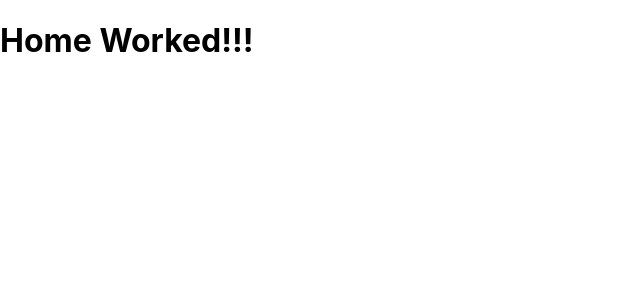
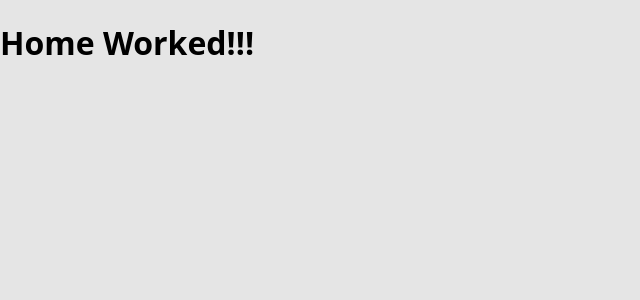
Before and after one commit to hov001/top-dashboard, a Next.js app: page / in a window 1280 px wide. Shown: the top 300 px of the page, without its empty margins (0-640 px from the left). Built offline with nearby package versions, Linux system fonts and the light colour scheme.

Commit message:
feat: added font and basic colors

```diff
--- a/pages/_document.tsx
+++ b/pages/_document.tsx
@@ -23,6 +23,16 @@
           <meta name="viewport" content="width=device-width, initial-scale=1" />
           <link rel="icon" type="image/png" href="/favicon.png" />
           <link rel="apple-touch-icon" href="/favicon.png" />
+          <link rel="preconnect" href="https://fonts.googleapis.com" />
+          <link
+            rel="preconnect"
+            href="https://fonts.gstatic.com"
+            crossOrigin="true"
+          />
+          <link
+            href="https://fonts.googleapis.com/css2?family=Noto+Sans+KR:wght@300;400;500;700&family=Nunito:ital,wght@0,200;0,300;0,400;0,500;0,600;0,700;0,800;0,900;1,200;1,300;1,400;1,500;1,600;1,700;1,800;1,900&family=Poppins:ital,wght@0,100;0,200;0,300;0,400;0,500;0,600;0,700;0,800;0,900;1,100;1,200;1,300;1,400;1,500;1,600;1,700;1,800;1,900&display=swap"
+            rel="stylesheet"
+          />
         </Head>
         <body>
           <Main />
--- a/styles/globals.css
+++ b/styles/globals.css
@@ -2,8 +2,9 @@
 body {
   padding: 0;
   margin: 0;
-  font-family: -apple-system, BlinkMacSystemFont, "Segoe UI", Roboto, Oxygen,
-    Ubuntu, Cantarell, "Fira Sans", "Droid Sans", "Helvetica Neue", sans-serif;
+  font-family: "Noto Sans", sans-serif;
+  font-weight: 400;
+  background-color: var(--background);
 }
 
 a {
@@ -14,3 +15,10 @@
 * {
   box-sizing: border-box;
 }
+
+:root {
+  --dark: #3b434e;
+  --light: #fff;
+  --primary: #7653fc;
+  --background: #e5e5e5;
+}
```
Also changed, not shown: .stylelintrc.json.
